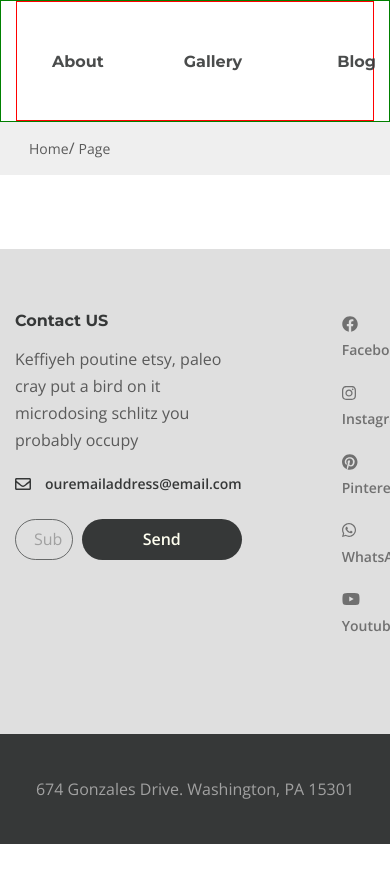
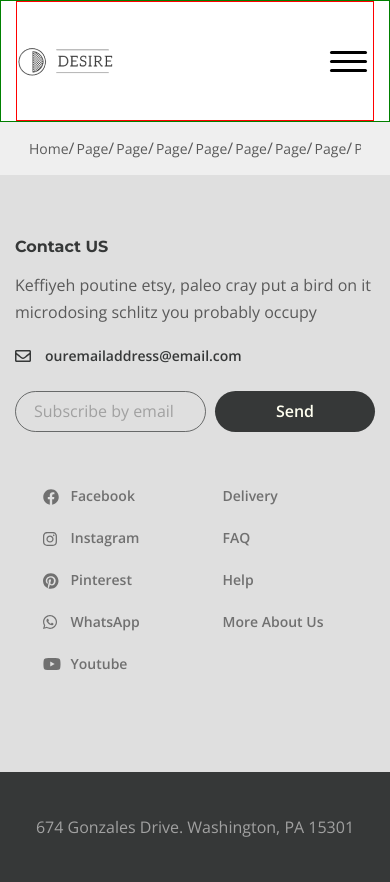
Before and after one commit to Kir1806/desire, a website: page app/page.html in a window 390 px wide. Shown: the top 882 px of the page. Before the commit the page ends 847 px from the top, so only its background shows below. Drawn offline with nearby package versions, Linux system fonts and the light colour scheme; files that its build step writes are made by us from their sources.

Commit message:
start_index_body

```diff
--- a/app/js/main.js
+++ b/app/js/main.js
@@ -6,6 +6,15 @@ $(function () {
     $('.rightside-menu__close').on('click', function() {
         $('.rightside-menu').addClass('rightside-menu--close')
     })
+
+
+    $('.header__button-menu').on('click', function() {
+        $('.menu').toggleClass('menu--open')
+    });
+
+    // $('.rightside-menu__close').on('click', function() {
+    //     $('.rightside-menu').addClass('rightside-menu--close')
+    // })
 
     $('.top__slider').slick({// настройка slick
         dots: true,
--- a/app/page.html
+++ b/app/page.html
@@ -41,6 +41,11 @@
                 </li>
               </ul>
             </nav>
+            <button class="header__button-menu">
+              <span></span>
+              <span></span>
+              <span></span>
+            </button>
             <button class="header__button">
               <img src="./images/icon_menu.svg" alt="icon button" />
             </button>
@@ -71,6 +76,39 @@
             <ul class="breadcrumbs__list">
               <li class="breadcrumbs__item">
                 <a href="#" class="breadcrumbs__link">Home</a>
+              </li>
+              <li class="breadcrumbs__item">
+                <a href="#" class="breadcrumbs__link">Page</a>
+              </li>
+              <li class="breadcrumbs__item">
+                <a href="#" class="breadcrumbs__link">Page</a>
+              </li>
+              <li class="breadcrumbs__item">
+                <a href="#" class="breadcrumbs__link">Page</a>
+              </li>
+              <li class="breadcrumbs__item">
+                <a href="#" class="breadcrumbs__link">Page</a>
+              </li>
+              <li class="breadcrumbs__item">
+                <a href="#" class="breadcrumbs__link">Page</a>
+              </li>
+              <li class="breadcrumbs__item">
+                <a href="#" class="breadcrumbs__link">Page</a>
+              </li>
+              <li class="breadcrumbs__item">
+                <a href="#" class="breadcrumbs__link">Page</a>
+              </li>
+              <li class="breadcrumbs__item">
+                <a href="#" class="breadcrumbs__link">Page</a>
+              </li>
+              <li class="breadcrumbs__item">
+                <a href="#" class="breadcrumbs__link">Page</a>
+              </li>
+              <li class="breadcrumbs__item">
+                <a href="#" class="breadcrumbs__link">Page</a>
+              </li>
+              <li class="breadcrumbs__item">
+                <a href="#" class="breadcrumbs__link">Page</a>
               </li>
               <li class="breadcrumbs__item">
                 <a href="#" class="breadcrumbs__link">Page</a>
--- a/app/scss/_global.scss
+++ b/app/scss/_global.scss
@@ -10,7 +10,7 @@ body {
 	font-weight: 400;
 	color: $default;
 	overflow-x: hidden;
-	min-width: 320px;
+	min-width: 300px;
 }
 
 .wrapper {
--- /dev/null
+++ b/app/scss/_media.scss
@@ -0,0 +1,141 @@
+@media (max-width: 768px) {
+    .header {
+        &__button {
+            display: none;
+        }
+    }
+    // .header__button {
+    //     display: none;
+    // }
+
+    .menu {
+        &__list-item {
+            padding-left: 0;
+            & + .menu__list-item {
+                padding-right: 0;
+            }
+
+        }
+    }
+    // .menu__list-item {
+    //     padding-left: 0;
+    //     & + .menu__list-item {
+    //         padding-right: 0;
+    //     }
+    // }
+    .logo {
+        margin: 0;
+    }
+    .footer {
+        &__inner {
+            flex-wrap: wrap;
+            justify-content: center;
+        }
+        &__info {
+            width: 100%;
+            margin-bottom: 50px;
+        }
+        &__info-text {
+            max-width: 100%;
+        }
+        &__menu {
+            margin-right: auto;
+            margin-left: auto;
+
+        }
+        &__social {
+            margin-right: auto;
+            margin-left: auto;
+
+        }
+    }
+}
+
+@media (max-width: 992px) {
+    .footer {
+        &__info {
+            width: 380px;
+        }
+    }
+
+}
+
+@media (max-width: 540px) {
+    .logo {
+        order: -1;
+        position: relative;
+        z-index: 12;
+    }
+    .header {
+        &__inner {
+            flex-wrap: wrap;
+            padding-top: 42px;
+        }
+        &__button-menu {
+            display: block;
+            background-color: transparent;
+            border: none;
+            cursor: pointer;
+            order: -1;
+            position: relative;
+            z-index: 12;
+            span {
+                background-color: #000;
+                width: 37px;
+                height: 3px;
+                border-radius: 4px;
+                display: block;
+                margin: 6px 0;
+            }
+        //     &:hover {
+        //         border: 1px solid #000;
+        //     }
+        }
+    }
+    // .header__button-menu {
+    //     display: block;
+    // }
+    .menu {
+        padding-right: 0;
+        width: 100%;
+        background-color: #fff;
+        position: relative;
+        z-index: 11;
+        text-align: center;
+        transform: translateY(-350px);
+        transition: all .5s;
+        &--open {
+            transform: translateY(30px);
+        }
+        &__list {
+            display: block;
+        }
+        &__list-item {
+            padding-right: 0;
+        }
+        &__list-link {
+            display: block;
+            padding: 15px 0;
+        }
+    }
+}
+
+@media (max-width: 375px) {
+    .footer{
+        &__inner {
+            justify-content: space-between;
+        }
+        &__social {
+            margin-left: 0;
+        }
+        &__form {
+            display: block;
+        }
+        &__form-button {
+            width: 100%;
+            margin-left: 0;
+            margin-top: 10px;
+        }
+    }
+
+}
--- a/app/scss/style.scss
+++ b/app/scss/style.scss
@@ -18,6 +18,9 @@
         border: none;
         padding: 0;
         cursor: pointer;
+    }
+    &__button-menu {
+        display: none;
     }
 }
 
@@ -245,11 +248,17 @@
     z-index: 9;
     &__list {
         display: flex;
+        overflow-x: auto;
+    }
+    &__item {
+        position: relative;
+        padding-right: 8px;
     }
     &__item::after {
         content: '/';
-        margin-left: -4px;
-        margin-right: 4px;
+        // margin-left: -4px;
+        // margin-right: 4px;
+        position: absolute;
     }
     &__item:last-child::after{
         display: none;
@@ -1259,5 +1268,6 @@
         padding: 6px 60px;
         cursor: pointer;
     }
+}
 
-}
+@import 'media';
```
Also changed, not shown: app/about.html (+5 -0 lines), app/blog-one.html (+5 -0 lines), app/blog.html (+5 -0 lines), app/contacts.html (+5 -0 lines), app/gallery.html (+5 -0 lines), app/index.html (+5 -0 lines), list.txt (+7 -0 lines), app/css/style.min.css, app/js/main.min.js.
